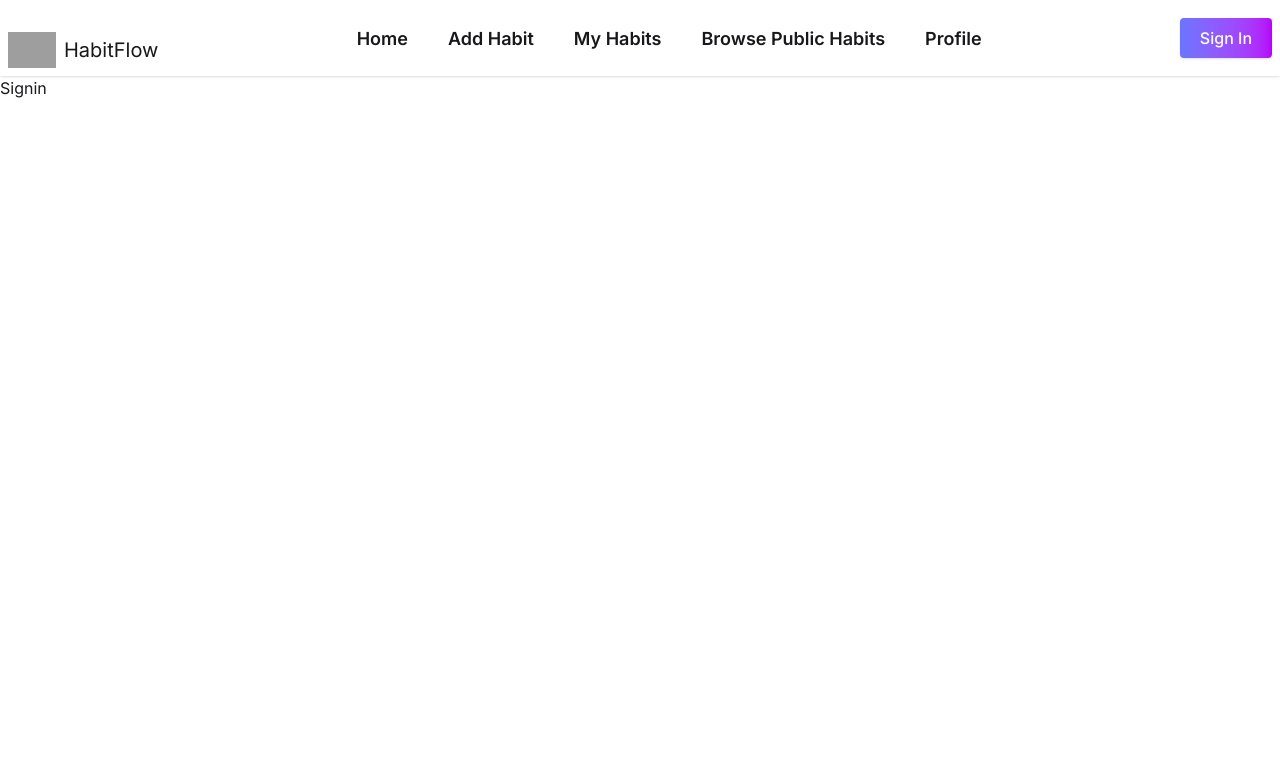
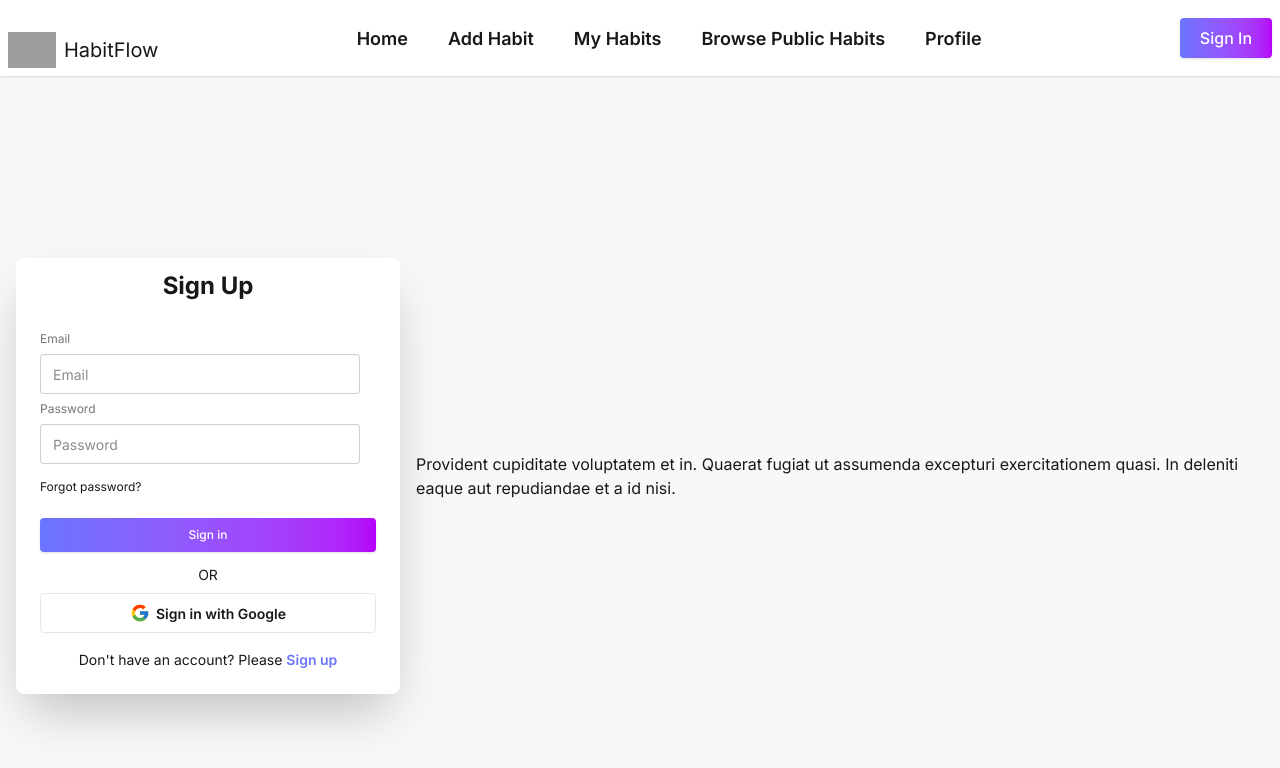
Before and after one commit to masumgaibandha/habit-tracker-clients, a React app: page /signin in a window 1280 px wide. Shown: the top 768 px of the page. Built offline with nearby package versions, Linux system fonts and the light colour scheme; grey boxes are pictures that could not be loaded; the HTML template or start-up script is replaced by a standard one.

Commit message:
sign in added

```diff
--- a/src/pages/Signin.jsx
+++ b/src/pages/Signin.jsx
@@ -1,9 +1,57 @@
-import React from 'react'
+import React from "react";
+import { FcGoogle } from "react-icons/fc";
+import { Link } from "react-router";
 
 const Signin = () => {
   return (
-    <div>Signin</div>
-  )
-}
+    <div className="hero bg-base-200 min-h-screen">
+      <div className="hero-content flex-col lg:flex-row-reverse">
+        <div className="text-center lg:text-left">
+          <p className="py-6">
+            Provident cupiditate voluptatem et in. Quaerat fugiat ut assumenda
+            excepturi exercitationem quasi. In deleniti eaque aut repudiandae et
+            a id nisi.
+          </p>
+        </div>
+        <div className="card bg-base-100 w-full max-w-sm shrink-0 shadow-2xl">
+          <h1 className="text-2xl font-bold text-center pt-3">Sign Up</h1>
+          <div className="card-body">
+            <form>
+              <fieldset className="fieldset">
+                <label className="label">Email</label>
+                <input type="email" className="input" placeholder="Email" />
+                <label className="label">Password</label>
+                <input
+                  type="password"
+                  className="input"
+                  placeholder="Password"
+                />
+                <div className="pt-2">
+                  <a className="link link-hover">Forgot password?</a>
+                </div>
+                <button className="my-btn mt-4">Sign in</button>
+              </fieldset>
+            </form>
 
-export default Signin
+            <p className="text-center">OR</p>
+            <button className="btn bg-base-100">
+              <FcGoogle size={20} />
+              Sign in with Google
+            </button>
+            <p className="text-center pt-2">
+              Don't have an account? Please{" "}
+              <Link
+                to={"/signup"}
+                className="text-primary hover:text-blue-800 font-semibold"
+              >
+                Sign up
+              </Link>{" "}
+            </p>
+          </div>
+        </div>
+      </div>
+    </div>
+  );
+};
+
+export default Signin;
--- a/src/pages/Signup.jsx
+++ b/src/pages/Signup.jsx
@@ -1,5 +1,3 @@
-import React from 'react'
-import { FaGoogle } from 'react-icons/fa';
 import { FcGoogle } from 'react-icons/fc';
 import { Link } from 'react-router';
 
@@ -38,8 +36,8 @@
 
           <label className="label">Password</label>
           <input type="password" className="input" placeholder="Password" />
-          <div><a className="link link-hover">Forgot password?</a></div>
-          <button className="my-btn mt-4">Sign Up</button>
+
+          <button type='submit' className="my-btn mt-4">Sign Up</button>
             </fieldset>
           </form>
           <p className='text-center'>OR</p>
@@ -56,7 +54,7 @@
       </div>
     </div>
   </div>
-</div>
+    </div>
   )
 }
 
```
